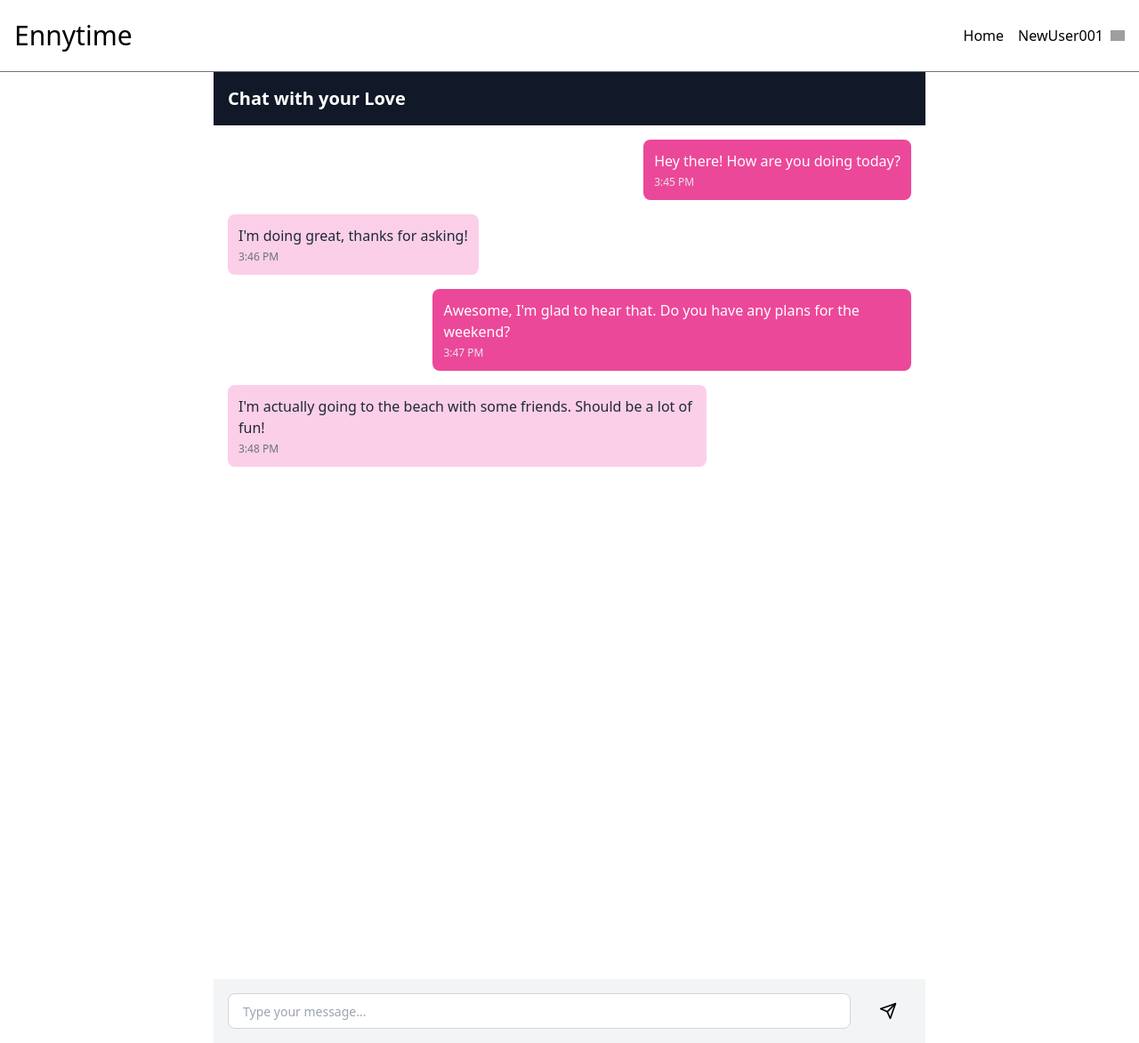
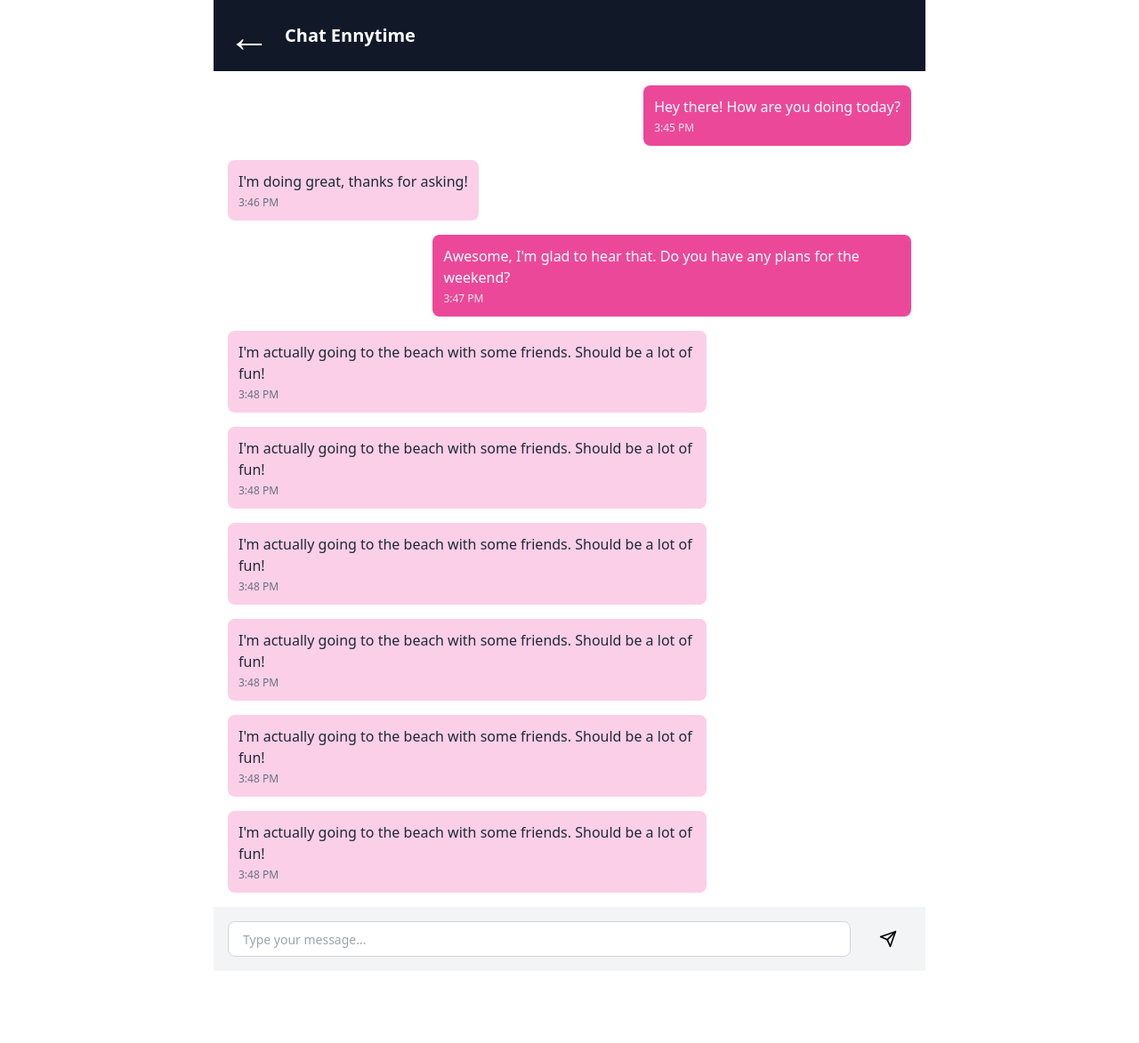
Before and after one commit to markoco14/ennytime, a FastAPI app: template templates/chat/chat.html in a window 1280 px wide. Shown: the whole page at 89% size. After the commit the page ends 1076 px from the top, so only its background shows below. Run offline with FastAPI, Linux system fonts and the light colour scheme; the template is opened without the code that fills it, so the values that code supplies are empty; parts of the project's set-up code (start-up, migrations or seed data) failed here and were passed over; some libraries are stand-ins or nearby versions; grey boxes are pictures that could not be loaded.

Commit message:
set up basic static chat page boiler plate

```diff
--- /dev/null
+++ b/templates/chat-base.html
@@ -0,0 +1,119 @@
+<!DOCTYPE html>
+<html lang="en">
+
+	<head>
+		{% block head %}
+		<meta charset="UTF-8">
+		<meta name="viewport"
+			  content="width=device-width, initial-scale=1.0">
+		<script src="https://unpkg.com/htmx.org@1.9.10"
+				integrity="sha384-D1Kt99CQMDuVetoL1lrYwg5t+9QdHe7NLX/SoJYkXDFfX37iInKRy5xLSi8nO7UC"
+				crossorigin="anonymous"></script>
+		<script src="https://cdn.tailwindcss.com"></script>
+		<script src="https://unpkg.com/hyperscript.org@0.9.12"></script>
+		<script src="https://cdnjs.cloudflare.com/ajax/libs/gsap/3.12.5/gsap.min.js"></script>
+
+		<script src="https://cdnjs.cloudflare.com/ajax/libs/gsap/3.12.5/Flip.min.js"></script>
+		<script defer
+				src="https://cdn.jsdelivr.net/npm/alpinejs@3.x.x/dist/cdn.min.js"></script>
+		<style type="text/tailwindcss">
+			@layer utilities {
+				[x-cloak] {
+					display: none;
+				}
+
+				.htmx-request .htmx-indicator-content {
+					display: none;
+				}
+
+				.htmx-request.htmx-indicator-content {
+					display: none;
+				}
+
+				.htmx-indicator {
+					display: none;
+				}
+
+				.htmx-request .htmx-indicator{
+					display:inline;
+				}
+
+				.htmx-request.htmx-indicator{
+					display:inline;
+				}
+
+				tr.htmx-swapping {
+					opacity: 0;
+					transition: opacity 0.5s ease-out;
+				}
+
+				li.htmx-swapping {
+					opacity: 0;
+					transition: opacity 0.5s ease-out;
+				}
+
+				@keyframes fade-in {
+					from {
+						opacity: 0;
+					}
+				}
+
+				@keyframes fade-out {
+					to {
+						opacity: 0;
+					}
+				}
+
+				@keyframes scale-up {
+					from {
+						transform: scale(0.7);
+					}
+				}
+
+				@keyframes scale-down {
+					to {
+						transform: scale(0.7);
+					}
+				}
+
+				@keyframes slide-from-right {
+					from {
+						transform: translateX(90px);
+					}
+				}
+
+				@keyframes slide-to-left {
+					to {
+						transform: translateX(-90px);
+					}
+				}
+
+				.slide-it {
+					view-transition-name: slide-it;
+				}
+
+				::view-transition-old(slide-it) {
+					animation: 300ms cubic-bezier(0.4, 0, 1, 1) both fade-out,
+						600ms cubic-bezier(0.4, 0, 0.2, 1) both slide-to-left;
+				}
+
+				::view-transition-new(slide-it) {
+					animation: 420ms cubic-bezier(0, 0, 0.2, 1) 90ms both
+							fade-in,
+						600ms cubic-bezier(0.4, 0, 0.2, 1) both slide-to-right;
+				}
+			}
+		</style>
+		<title>
+			{% block title%}{% endblock title %}
+		</title>
+		{% endblock head %}
+	</head>
+
+	<body class="dark:bg-gray-900">
+		<main>
+			{% block content %}{% endblock content %}
+		</main>
+	</body>
+
+</html>
--- a/templates/chat/chat.html
+++ b/templates/chat/chat.html
@@ -3,7 +3,7 @@
 // https://v0.dev/t/pxKb1oRDsox
 -->
 
-{% extends "base.html" %}
+{% extends "chat-base.html" %}
 
 {% block title %}
 Couple's Chat
@@ -12,13 +12,14 @@ Couple's Chat
 {% block content %}
 
 <div class="flex flex-col h-screen max-w-[800px] mx-auto">
-	<header class="bg-gray-900 text-white p-4 flex items-center">
+	<header class="bg-gray-900 text-white p-4 flex items-center gap-4">
 		{# <span class="relative flex h-10 w-10 shrink-0 overflow-hidden rounded-full mr-4">
 			<img class="aspect-square h-full w-full"
 				 alt="Chat Avatar"
 				 src="/placeholder-user.jpg" />
 		</span> #}
-		<h1 class="text-xl font-bold">Chat with your Love</h1>
+		<a href="/" class="text-5xl">&larr;</a>
+		<h1 class="text-xl font-bold">Chat Ennytime</h1>
 	</header>
 	<div class="flex-1 overflow-y-auto p-4 space-y-4">
 		<div class="flex justify-end">
@@ -37,6 +38,36 @@ Couple's Chat
 			<div class="bg-pink-500 text-white p-3 rounded-lg max-w-[70%]">
 				<p>Awesome, I'm glad to hear that. Do you have any plans for the weekend?</p>
 				<p class="text-xs text-gray-200 mt-1">3:47 PM</p>
+			</div>
+		</div>
+		<div class="flex">
+			<div class="bg-pink-200 dark:bg-gray-800 text-gray-800 dark:text-gray-200 p-3 rounded-lg max-w-[70%]">
+				<p>I'm actually going to the beach with some friends. Should be a lot of fun!</p>
+				<p class="text-xs text-gray-500 dark:text-gray-400 mt-1">3:48 PM</p>
+			</div>
+		</div>
+		<div class="flex">
+			<div class="bg-pink-200 dark:bg-gray-800 text-gray-800 dark:text-gray-200 p-3 rounded-lg max-w-[70%]">
+				<p>I'm actually going to the beach with some friends. Should be a lot of fun!</p>
+				<p class="text-xs text-gray-500 dark:text-gray-400 mt-1">3:48 PM</p>
+			</div>
+		</div>
+		<div class="flex">
+			<div class="bg-pink-200 dark:bg-gray-800 text-gray-800 dark:text-gray-200 p-3 rounded-lg max-w-[70%]">
+				<p>I'm actually going to the beach with some friends. Should be a lot of fun!</p>
+				<p class="text-xs text-gray-500 dark:text-gray-400 mt-1">3:48 PM</p>
+			</div>
+		</div>
+		<div class="flex">
+			<div class="bg-pink-200 dark:bg-gray-800 text-gray-800 dark:text-gray-200 p-3 rounded-lg max-w-[70%]">
+				<p>I'm actually going to the beach with some friends. Should be a lot of fun!</p>
+				<p class="text-xs text-gray-500 dark:text-gray-400 mt-1">3:48 PM</p>
+			</div>
+		</div>
+		<div class="flex">
+			<div class="bg-pink-200 dark:bg-gray-800 text-gray-800 dark:text-gray-200 p-3 rounded-lg max-w-[70%]">
+				<p>I'm actually going to the beach with some friends. Should be a lot of fun!</p>
+				<p class="text-xs text-gray-500 dark:text-gray-400 mt-1">3:48 PM</p>
 			</div>
 		</div>
 		<div class="flex">
```
